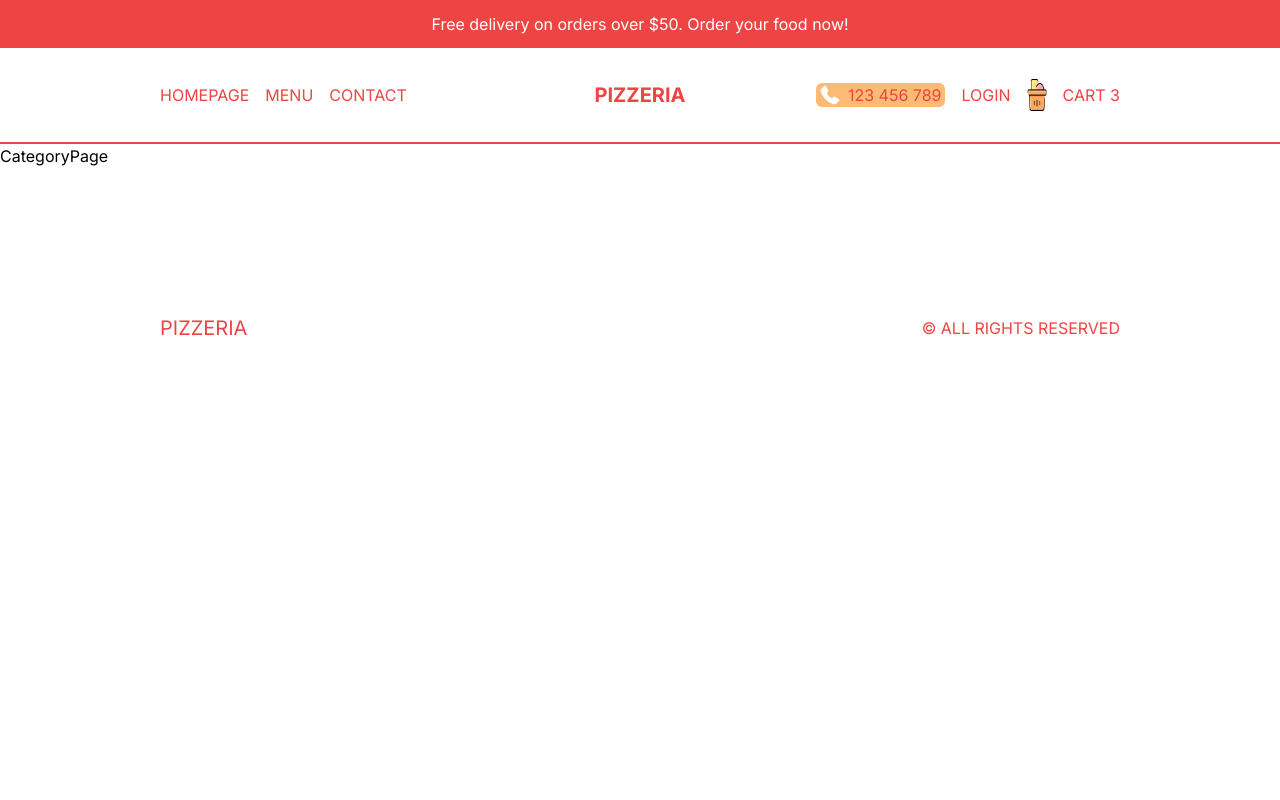
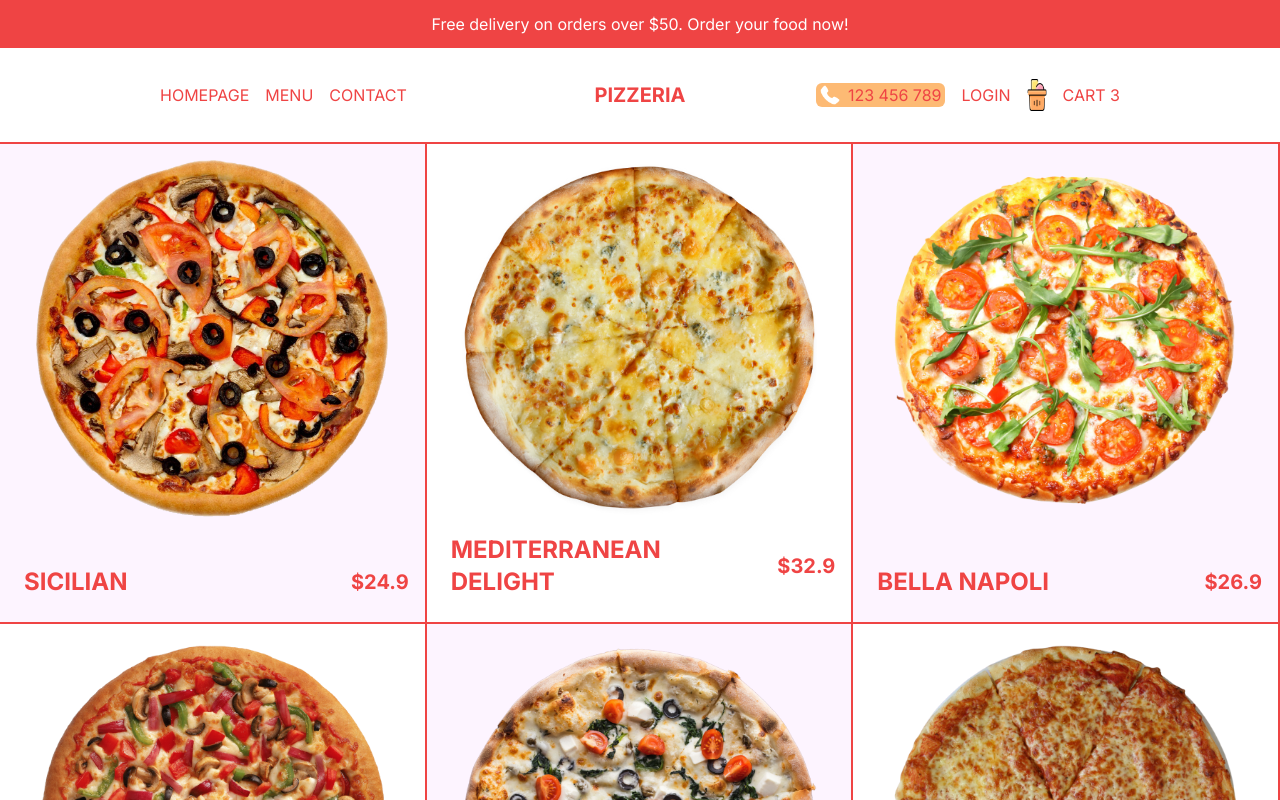
Before and after one commit to hackerharsh-77/Restaurant, a Next.js app: page /menu/burgers in a window 1280 px wide. Shown: the top 800 px of the page. Built offline with nearby package versions, Linux system fonts and the light colour scheme.

Commit message:
feat: cateogy

```diff
--- a/src/app/menu/[category]/page.tsx
+++ b/src/app/menu/[category]/page.tsx
@@ -1,9 +1,27 @@
-import React from 'react'
+import { pizzas } from "../../components/data"
+import Image from "next/image";
+import Link from "next/link";
+import React from "react";
 
-function CategoryPage() {
+const CategoryPage = () => {
   return (
-    <div>CategoryPage</div>
-  )
-}
+    <div className="flex flex-wrap text-red-500">
+      {pizzas.map((item) => (
+        <Link className="w-full h-[60vh] border-r-2 border-b-2 border-red-500 sm:w-1/2 lg:w-1/3 p-4 flex flex-col justify-between group odd:bg-fuchsia-50" href={`/product/${item.id}`} key={item.id}>
+          {item.img && (
+            <div className="relative h-[80%]">
+              <Image src={item.img} alt="" fill className="object-contain"/>
+            </div>
+          )}
+          <div className="flex items-center justify-between font-bold">
+            <h1 className="text-2xl uppercase p-2">{item.title}</h1>
+            <h2 className="group-hover:hidden text-xl">${item.price}</h2>
+            <button className="hidden group-hover:block uppercase bg-red-500 text-white p-2 rounded-md">Add to Cart</button>
+          </div>
+        </Link>
+      ))}
+    </div>
+  );
+};
 
 export default CategoryPage;
```
